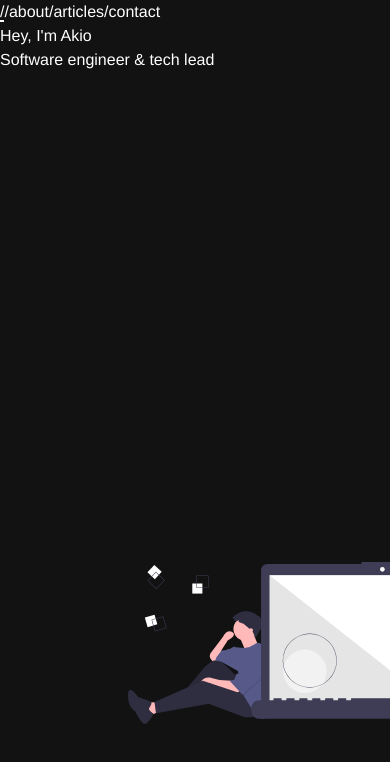
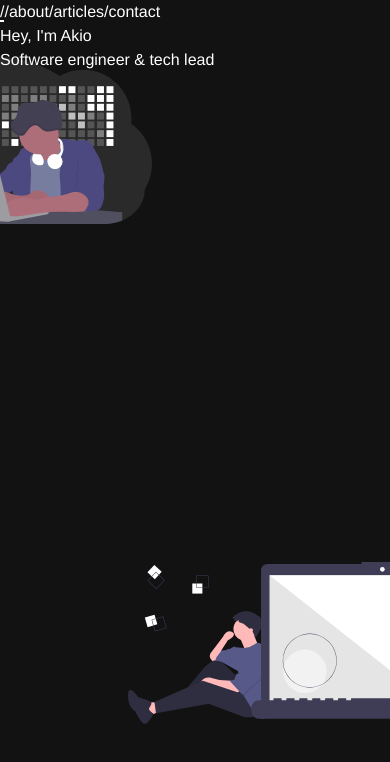
Before and after one commit to rsalunga29/rsalunga29.github.io, a Vue app: page / in a window 390 px wide. Shown: the top 762 px of the page. Built offline with nearby package versions, Linux system fonts and the light colour scheme.

Commit message:
Transferred About background to Home instead

```diff
--- a/src/pages/Home.vue
+++ b/src/pages/Home.vue
@@ -19,9 +19,10 @@
 @media only screen and (max-width: 768px) {
   .intro {
     height: calc(100% - 4rem);
-    background: url('../assets/dev.svg') no-repeat;
-    background-size: 100%;
-    background-position: bottom 5rem right -8rem;
+    background: url('../assets/dev1.svg'), url('../assets/dev.svg');
+    background-repeat: no-repeat, no-repeat;
+    background-size: 80%, 100%;
+    background-position: top 2rem left -10rem, bottom 5rem right -8rem;
   }
 }
 </style>
```
